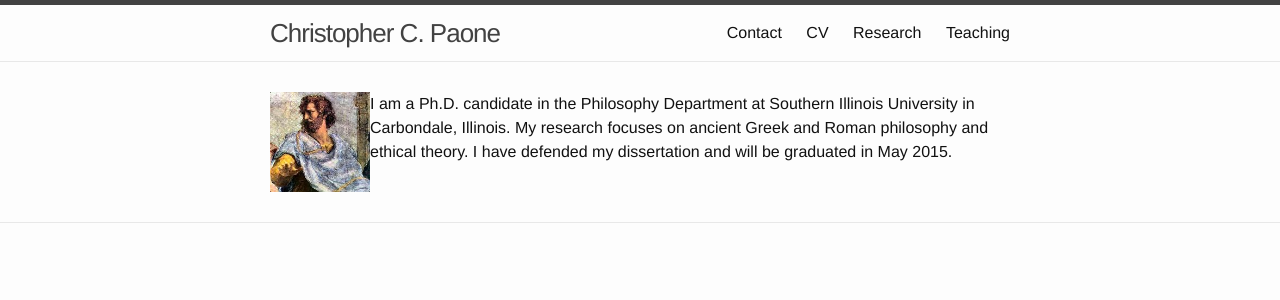
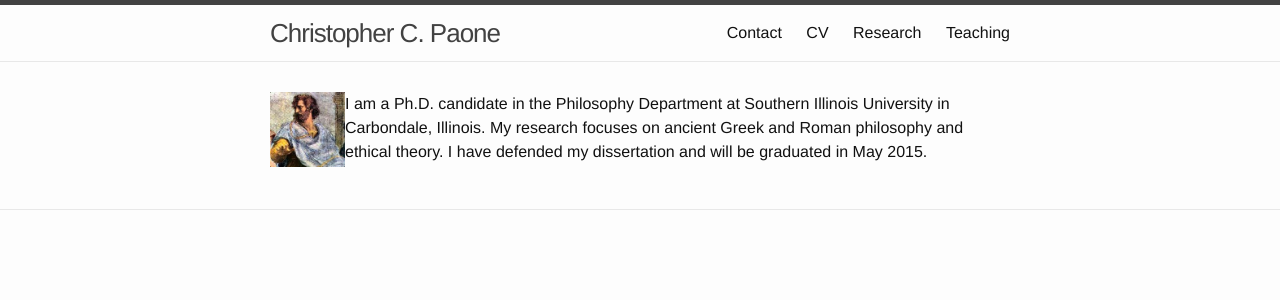
Before and after one commit to paonec/paonec.github.io, a Jekyll site: the page built from index.html, in a window 1280 px wide. Shown: the top 300 px of the page. Built offline with Jekyll 4.4.1, drawn with Linux system fonts in a browser that asks for light colours.

Commit message:
reduce image size

```diff
--- a/index.html
+++ b/index.html
@@ -3,5 +3,5 @@ layout: default
 ---
 
 <div class="home">
-  <img height="100" src="/images/aristotle_184.jpg" style="float:left;"><p class="text">{{ site.description }}</p>
+  <img height="75" src="/images/aristotle_184.jpg" style="float:left;"><p class="text">{{ site.description }}</p>
 </div>
```
